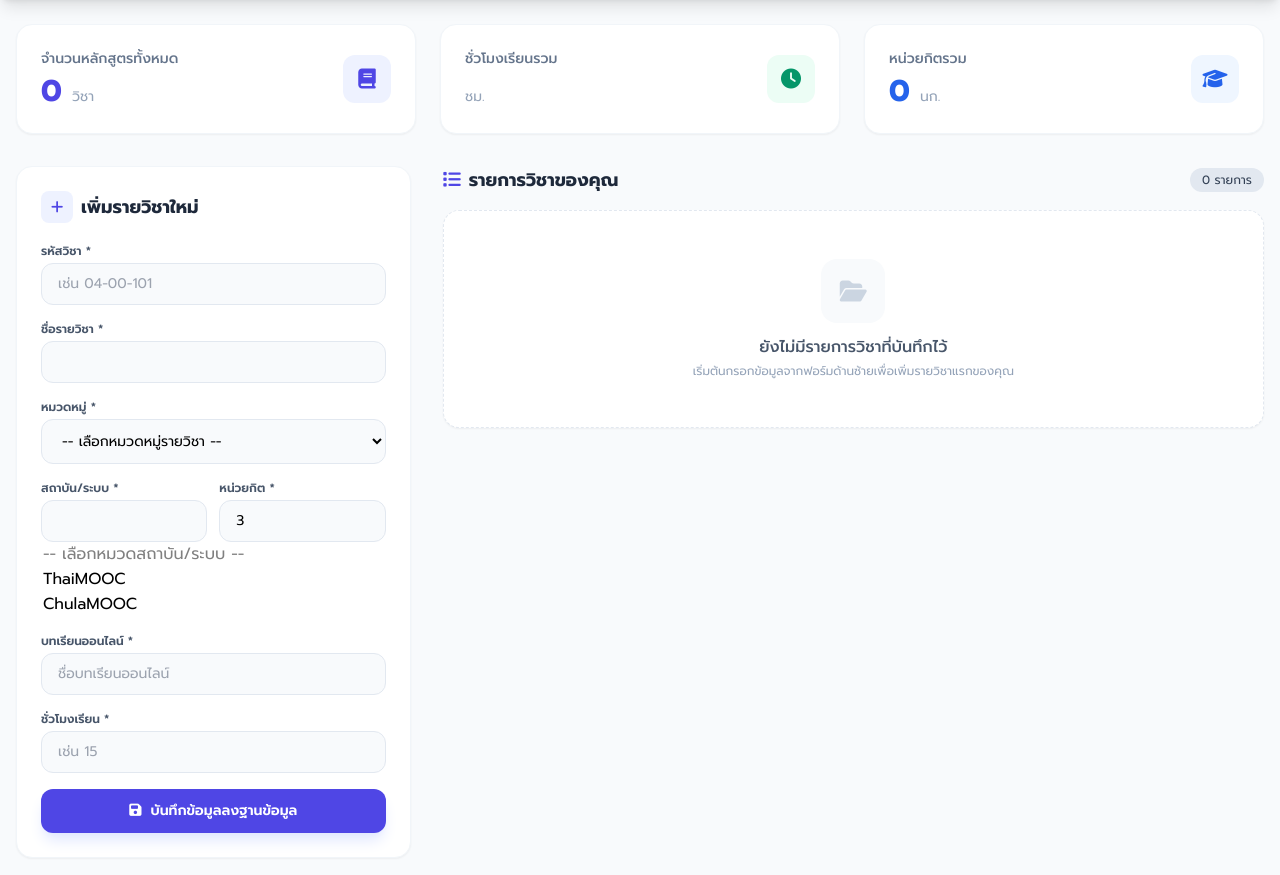
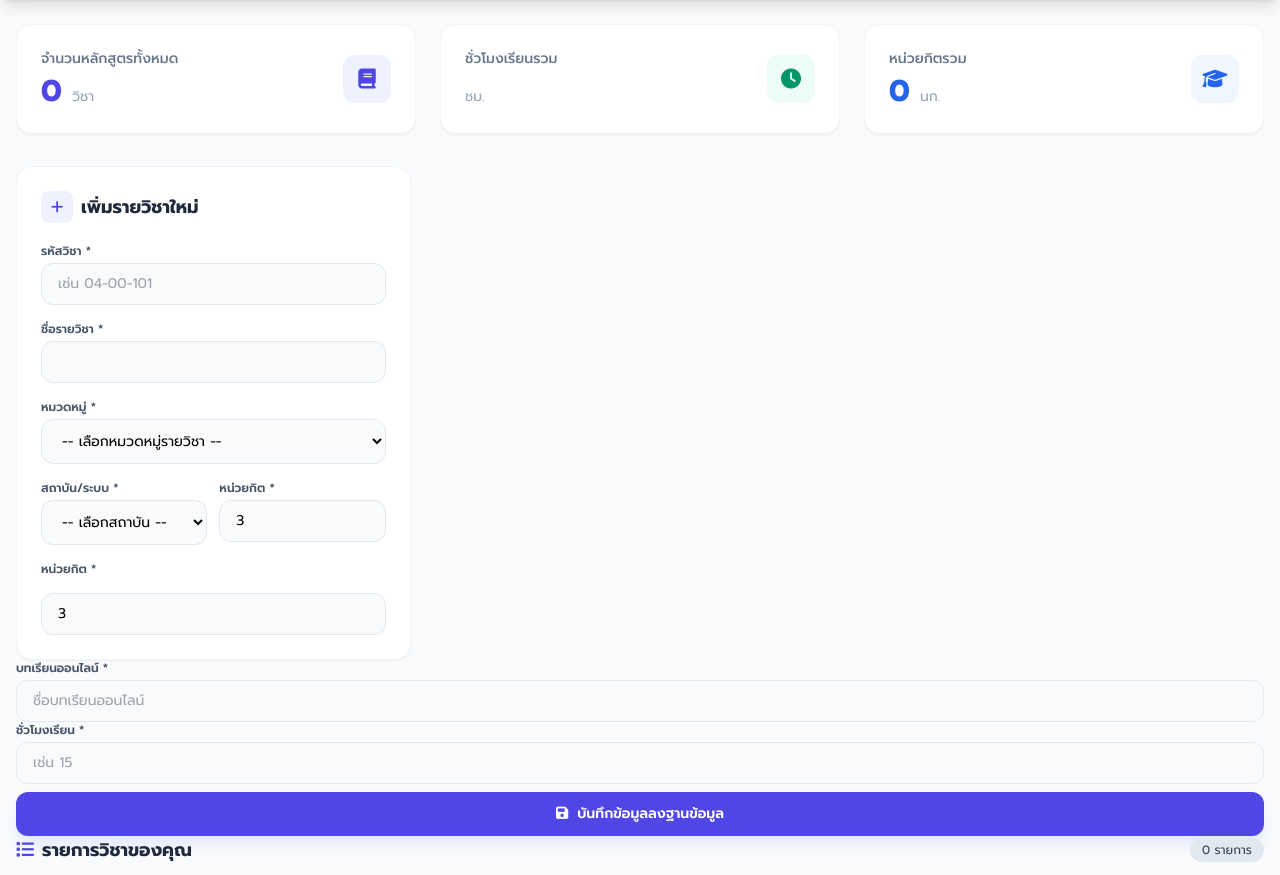
Before and after one commit to kungkling1k23-spec/course-management-system, a Flask app: page / in a window 1280 px wide. Shown: the part 56-931 px from the top of the page. Run offline with Flask 3, Linux system fonts and the light colour scheme; the visitor is signed in with stand-in values (Sample User, id 1); data that the repository does not hold is empty; some libraries are stand-ins or nearby versions.

Commit message:
Update dashboard.html

```diff
--- a/templates/dashboard.html
+++ b/templates/dashboard.html
@@ -73,14 +73,19 @@
             <div class="grid grid-cols-2 gap-3">
                 <div>
                     <label class="block text-xs font-semibold text-slate-600 mb-1">สถาบัน/ระบบ *</label>
-                    <input type="text" name="institution"
+                    <select name="institution" required
                         class="w-full px-4 py-2.5 bg-slate-50 border border-slate-200 rounded-xl text-sm focus:bg-white focus:ring-2 focus:ring-indigo-500 outline-none transition">
-                        <option value="" disabled selected>-- เลือกหมวดสถาบัน/ระบบ --</option>
+                        <option value="" disabled selected>-- เลือกสถาบัน --</option>
                         <option value="ThaiMOOC">ThaiMOOC</option>
                         <option value="ChulaMOOC">ChulaMOOC</option>
                     </select>
                 </div>
                 <div>
+                    <label class="block text-xs font-semibold text-slate-600 mb-1">หน่วยกิต *</label>
+                    <input type="number" name="credits" min="1" max="6" value="3" required
+                        class="w-full px-4 py-2.5 bg-slate-50 border border-slate-200 rounded-xl text-sm focus:bg-white focus:ring-2 focus:ring-indigo-500 outline-none transition">
+                </div>
+            </div>
                     <label class="block text-xs font-semibold text-slate-600 mb-1">หน่วยกิต *</label>
                     <input type="number" name="credits" min="1" max="6" value="3" required
                         class="w-full px-4 py-2.5 bg-slate-50 border border-slate-200 rounded-xl text-sm focus:bg-white focus:ring-2 focus:ring-indigo-500 outline-none transition">
```
